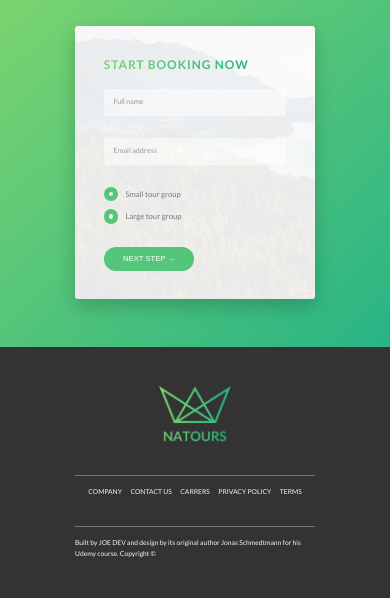
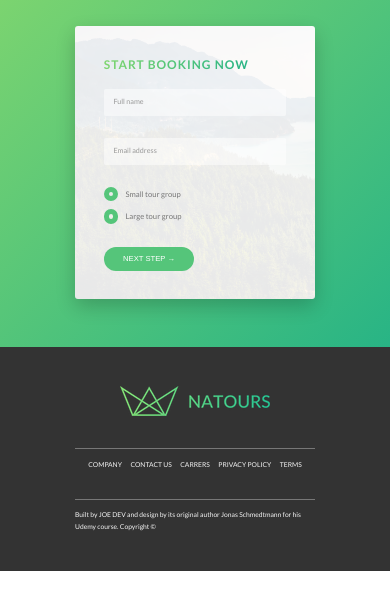
Before and after one commit to JoseIgnacioTapia/nature-site-project, a website: page index.html in a window 390 px wide. Shown: the part 3718-4316 px from the top of the page. After the commit the page ends 4289 px from the top, so only its background shows below. Drawn offline with Linux system fonts and the light colour scheme.

Commit message:
Responsive Images in HTML - Art Direction and Density Switching

```diff
--- a/index.html
+++ b/index.html
@@ -386,7 +386,12 @@
 
     <footer class="footer">
       <div class="footer__logo-box">
-        <img src="img/logo-green-2x.png" alt="Full logo" class="footer__logo">
+
+        <picture class="footer__logo">
+          <source srcset="img/logo-green-small-1x.png 1x, img/logo-green-small-2x.png 2x" media="(max-width: 37.5em)">
+          <img srcset="img/logo-green-1x.png 1x, img/logo-green-small-2x.png 2x" alt="Full logo">
+        </picture>
+
       </div>
       <div class="row">
         <div class="col-1-of-2">
```
